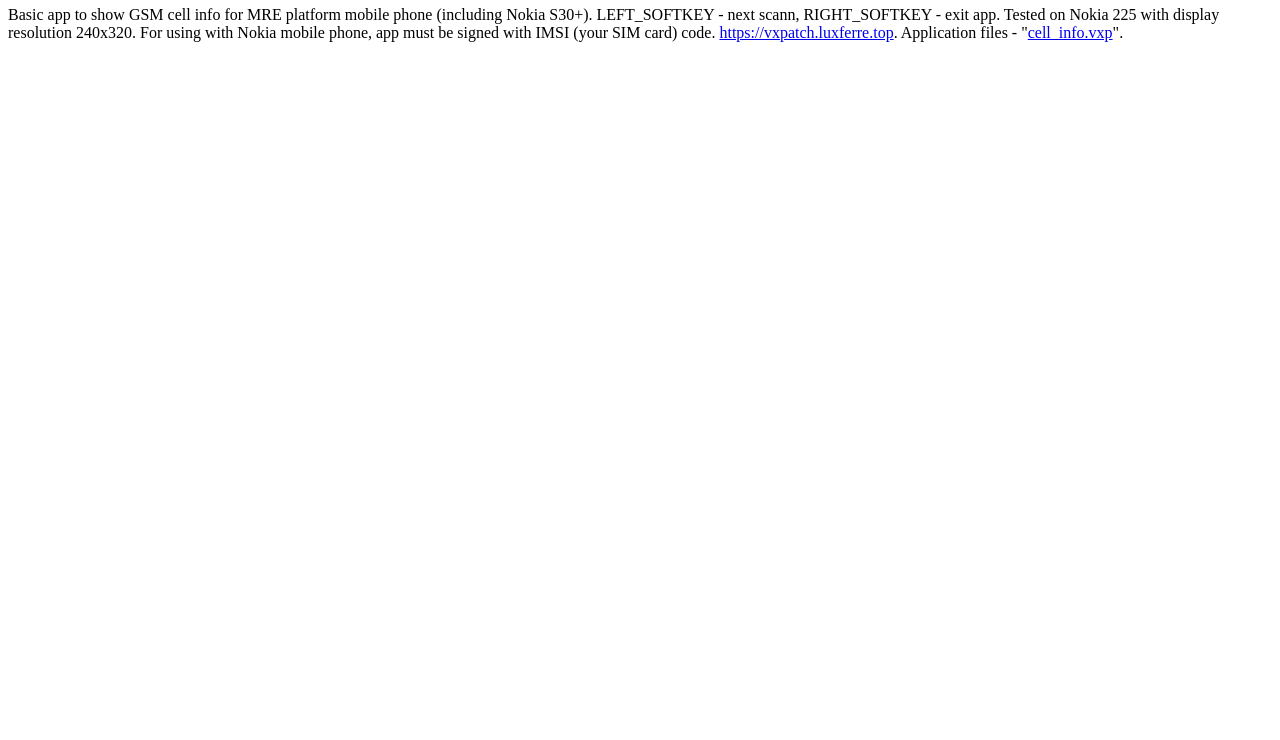
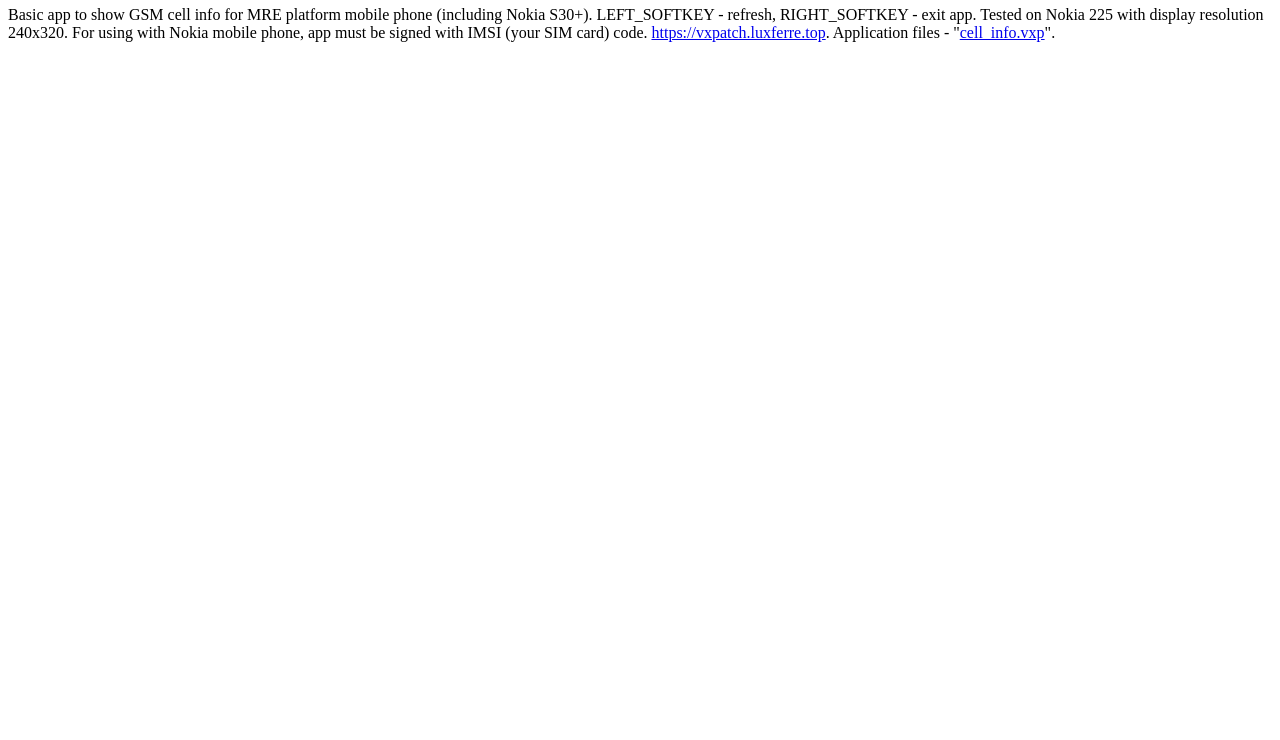
Before and after one commit to RDZDX/cell_info, a plain HTML site: page docs/index.html in a window 1280 px wide. Shown: the part 60-800 px from the top of the page. Drawn offline with Linux system fonts and the light colour scheme.

Commit message:
Update index.html

```diff
--- a/docs/index.html
+++ b/docs/index.html
@@ -2,7 +2,7 @@
 
 <body>
   <h1>Cell_info</h1>
-  <p>Basic app to show GSM cell info for MRE platform mobile phone (including Nokia S30+). LEFT_SOFTKEY - next scann,
+  <p>Basic app to show GSM cell info for MRE platform mobile phone (including Nokia S30+). LEFT_SOFTKEY - refresh,
     RIGHT_SOFTKEY - exit app. Tested on Nokia 225 with display resolution 240x320. For using with Nokia mobile phone,
     app must be signed with IMSI (your SIM card) code.
     <a href="https://vxpatch.luxferre.top">https://vxpatch.luxferre.top</a>. Application files -
```
